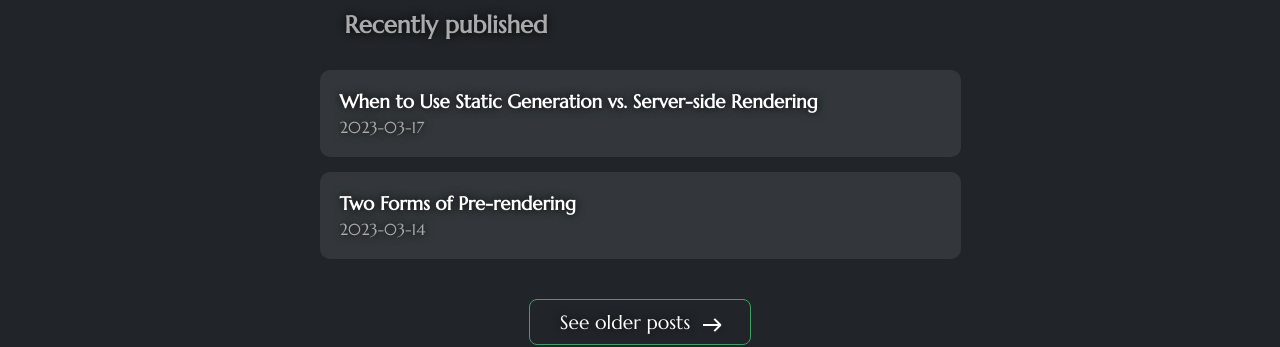
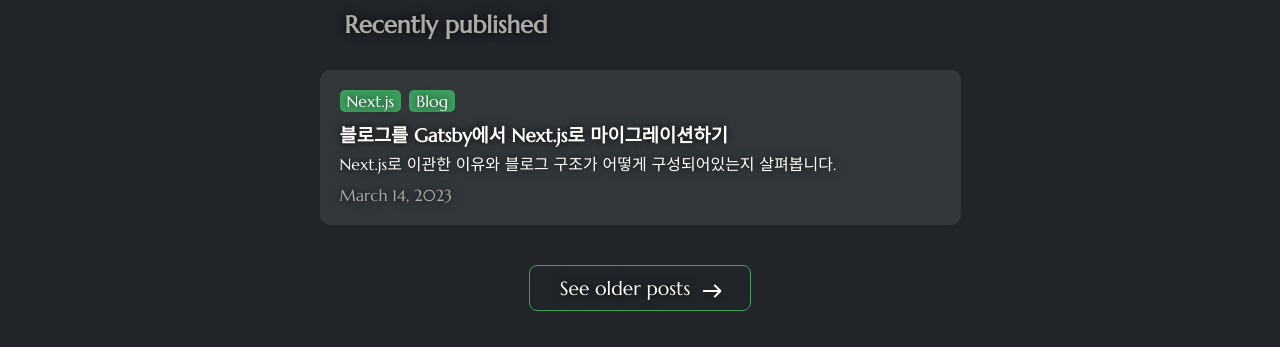
Before and after one commit to Paaaaak/blog, a Next.js app: page / in a window 1280 px wide. Shown: the part 811-1158 px from the top of the page. Built offline with nearby package versions, Linux system fonts and the light colour scheme.

Commit message:
feat: add tags style

```diff
--- a/app/components/Highlight.tsx
+++ b/app/components/Highlight.tsx
@@ -6,7 +6,7 @@ interface HighlightProps {
 }
 
 const Highlight: React.FC<HighlightProps> = ({ children }) => {
-  return <span style={{ backgroundColor: 'yellow' }}>{children}</span>;
+  return <div style={{ backgroundColor: 'yellow', height: '100px' }}>{children}</div>;
 };
 
 export default Highlight;
--- a/app/components/Post.tsx
+++ b/app/components/Post.tsx
@@ -6,34 +6,28 @@ type Props = {
 };
 
 export default function Post({ post }: Props) {
-  const { id, title, date } = post;
+  const { id, title, subtitle, date, tags } = post;
   const formattedDate = getFormattedDate(date);
 
   return (
-    // <li className="">
-    //   <Link
-    //     className=""
-    //     href={`/post/${id}`}
-    //   >
-    //     {title}
-    //   </Link>
-    //   <br />
-    //   <p className="">{formattedDate}</p>
-    // </li>
-    <div className='post-container dark'>
-    <Link href={`/post/${id}`}>
-      <div className='post-body'>
-        {/* <ul className='post-tags'>
-          {tags.map(tag => (
-            <li key={tag}><div className='post-badge'>{capitalize(tag)}</div></li>
-          ))}
-          <img src={logoImage} alt='logo' style={{ borderRadius: '50%', width: '25px', height: '25px'}}></img>
-        </ul> */}
-        <div className='post-title'><h3>{title}</h3></div>
-        {/* <div className='post-text'>{subtitle}</div> */}
-        <div className='post-date'>{date}</div>
-      </div>
-    </Link>
-  </div>
+    <div className="post-container dark">
+      <Link href={`/post/${id}`}>
+        <div className="post-body">
+          <ul className="post-tags">
+            {tags.map((tag) => (
+              <li key={tag}>
+                <div className="post-badge">{tag}</div>
+              </li>
+            ))}
+            {/* <img src={logoImage} alt='logo' style={{ borderRadius: '50%', width: '25px', height: '25px'}}></img> */}
+          </ul>
+          <div className="post-title">
+            <h3>{title}</h3>
+          </div>
+          <div className='post-text'>{subtitle}</div>
+          <div className="post-date">{formattedDate}</div>
+        </div>
+      </Link>
+    </div>
   );
 }
--- a/app/post/[postId]/page.tsx
+++ b/app/post/[postId]/page.tsx
@@ -49,7 +49,6 @@ export default async function Post({ params }: { params: { postId: string } }) {
       <h1 className="">{title}</h1>
       <p className="">{pubDate}</p>
       <article>
-        {/* <section dangerouslySetInnerHTML={{ __html: contentHtml }} /> */}
         <MDXRemote source={content} components={components}></MDXRemote>
         <p>
           <Link href="/">← Back to home</Link>
--- a/blogposts/pre-rendering.mdx
+++ b/blogposts/pre-rendering.mdx
@@ -1,6 +1,8 @@
 ---
-title: 'Two Forms of Pre-rendering'
+title: '블로그를 Gatsby에서 Next.js로 마이그레이션하기'
+subtitle: 'Next.js로 이관한 이유와 블로그 구조가 어떻게 구성되어있는지 살펴봅니다.'
 date: '2023-03-14'
+tags: ['Next.js', 'Blog']
 ---
 
 <Highlight>highlighted text</Highlight>.
--- a/blogposts/ssg-ssr.mdx
+++ /dev/null
@@ -1,19 +0,0 @@
----
-title: 'When to Use Static Generation vs. Server-side Rendering'
-date: '2023-03-17'
----
-
-We recommend using **Static Generation** (with and without data) whenever possible because your page can be built once and served by CDN, which makes it much faster than having a server render the page on every request.
-
-You can use Static Generation for many types of pages, including:
-
-- Marketing pages
-- Blog posts
-- E-commerce product listings
-- Help and documentation
-
-You should ask yourself: "Can I pre-render this page **ahead** of a user's request?" If the answer is yes, then you should choose Static Generation.
-
-On the other hand, Static Generation is **not** a good idea if you cannot pre-render a page ahead of a user's request. Maybe your page shows frequently updated data, and the page content changes on every request.
-
-In that case, you can use **Server-Side Rendering**. It will be slower, but the pre-rendered page will always be up-to-date. Or you can skip pre-rendering and use client-side JavaScript to populate data.
--- a/lib/posts.ts
+++ b/lib/posts.ts
@@ -23,7 +23,9 @@ export function getSortedPostsData() {
     const blogPost: BlogPost = {
       id,
       title: matterResult.data.title,
+      subtitle: matterResult.data.subtitle,
       date: matterResult.data.date,
+      tags: matterResult.data.tags || [],
     };
 
     // Combine the data with the id
@@ -45,17 +47,12 @@ export async function getPostData(id: string) {
   const { data: frontmatter, content } = matter(fileContents);
   console.log(frontmatter, content);
 
-
-  // const processedContent = await remark()
-  //   .use(html)
-  //   .process(matterResult.content);
-
-  // const contentHtml = processedContent.toString();
-
   const blogPostWithHTML: BlogPost & { content: string } = {
     id,
     title: frontmatter.title,
+    subtitle: frontmatter.subtitle,
     date: frontmatter.date,
+    tags: frontmatter.tags,
     content,
   };
 
--- a/package.json
+++ b/package.json
@@ -11,7 +11,9 @@
   "dependencies": {
     "@emotion/react": "^11.11.4",
     "@emotion/styled": "^11.11.5",
+    "@mdx-js/loader": "^3.0.1",
     "@mui/icons-material": "^5.15.19",
+    "@next/mdx": "^14.2.3",
     "gray-matter": "^4.0.3",
     "next": "14.2.3",
     "next-mdx-remote": "^5.0.0",
--- a/sass/components/_post.scss
+++ b/sass/components/_post.scss
@@ -55,6 +55,14 @@
     font-size: 16px;
 }
 
+.post-tags {
+  list-style-type: none; /* 기본 목록 스타일 제거 */
+  display: flex;
+  flex-direction: row;
+  gap: .5rem;
+  padding-bottom: .5rem;
+}
+
 .post-badge {
     width: 100%;
     height: 100%;
--- a/types.d.ts
+++ b/types.d.ts
@@ -1,5 +1,7 @@
 type BlogPost = {
   id: string;
   title: string;
+  subtitle: string;
   date: string;
+  tags: string[];
 };
```
Also changed, not shown: 1 other file (tests, documents, lock files or other folders).
